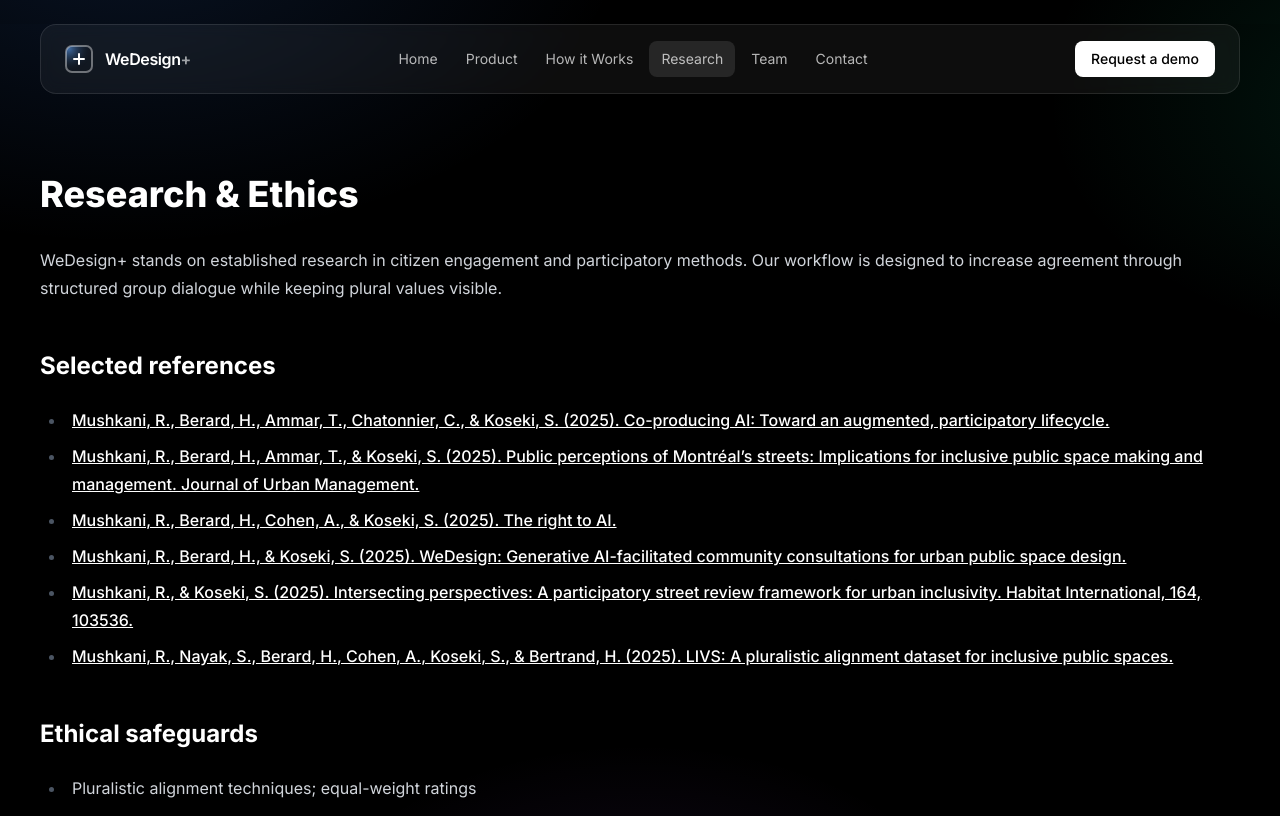
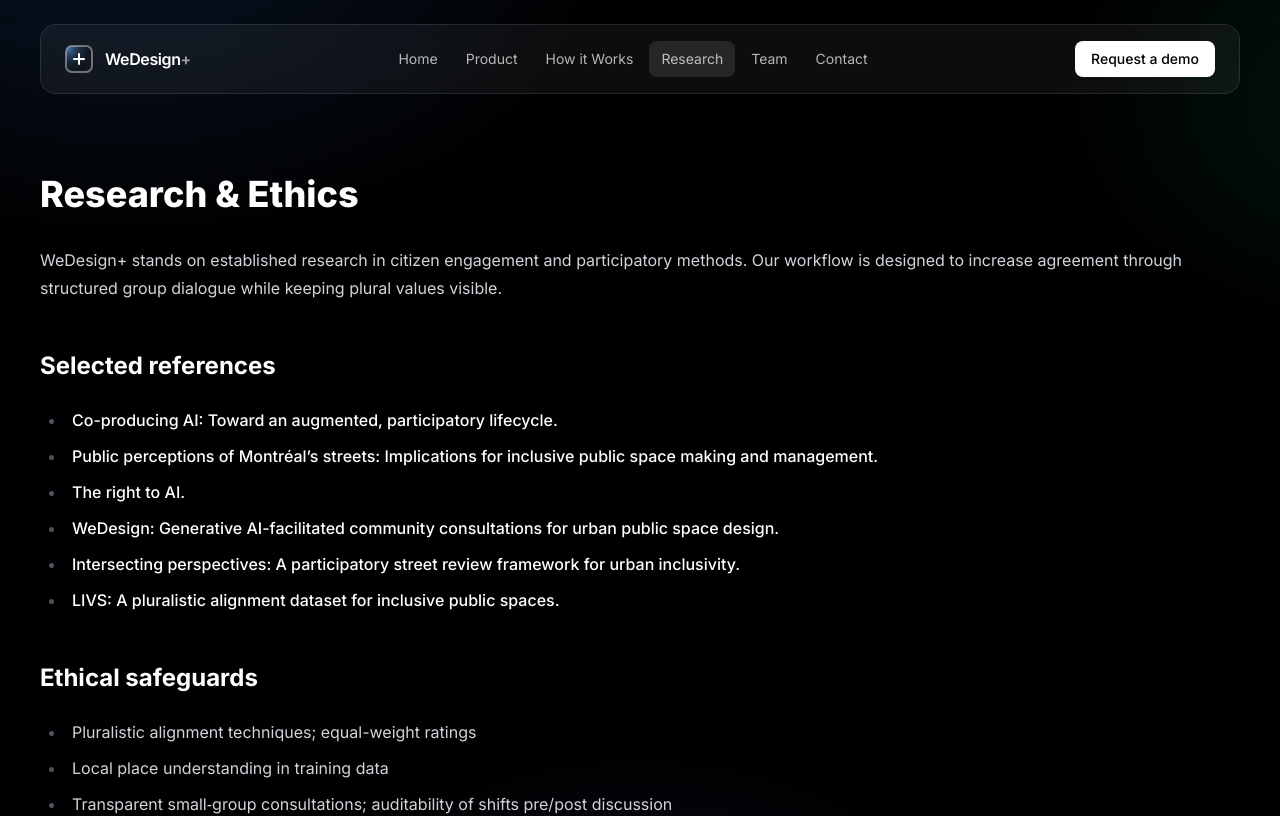
Before and after one commit to rsdmu/wedesign-site, a Next.js app: page /research in a window 1280 px wide. Shown: the top 816 px of the page. Built offline with nearby package versions, Linux system fonts and the light colour scheme.

Commit message:
chore: simplify research references

```diff
--- a/app/(site)/research/page.tsx
+++ b/app/(site)/research/page.tsx
@@ -3,44 +3,39 @@ import Section from "@/components/Section";
 export default function ResearchPage(){
   return (
     <>
-      <Section className="pt-12 md:pt-20 prose prose-invert max-w-none">
+      <Section className="pt-12 md:pt-20 prose prose-invert max-w-none prose-a:no-underline">
         <h1>Research & Ethics</h1>
         <p>WeDesign+ stands on established research in citizen engagement and participatory methods. Our workflow is designed to increase agreement through structured group dialogue while keeping plural values visible.</p>
         <h2>Selected references</h2>
         <ul>
           <li>
             <a href="https://doi.org/10.48550/arXiv.2508.00138">
-              Mushkani, R., Berard, H., Ammar, T., Chatonnier, C., & Koseki, S. (2025). Co-producing AI: Toward an
-              augmented, participatory lifecycle.
+              Co-producing AI: Toward an augmented, participatory lifecycle.
             </a>
           </li>
           <li>
             <a href="https://doi.org/10.1016/j.jum.2025.07.004">
-              Mushkani, R., Berard, H., Ammar, T., & Koseki, S. (2025). Public perceptions of Montréal’s streets:
-              Implications for inclusive public space making and management. Journal of Urban Management.
+              Public perceptions of Montréal’s streets: Implications for inclusive public space making and management.
             </a>
           </li>
           <li>
             <a href="https://doi.org/10.48550/arXiv.2501.17899">
-              Mushkani, R., Berard, H., Cohen, A., & Koseki, S. (2025). The right to AI.
+              The right to AI.
             </a>
           </li>
           <li>
             <a href="https://doi.org/10.48550/arXiv.2508.19256">
-              Mushkani, R., Berard, H., & Koseki, S. (2025). WeDesign: Generative AI-facilitated community
-              consultations for urban public space design.
+              WeDesign: Generative AI-facilitated community consultations for urban public space design.
             </a>
           </li>
           <li>
             <a href="https://doi.org/10.1016/j.habitatint.2025.103536">
-              Mushkani, R., & Koseki, S. (2025). Intersecting perspectives: A participatory street review framework
-              for urban inclusivity. Habitat International, 164, 103536.
+              Intersecting perspectives: A participatory street review framework for urban inclusivity.
             </a>
           </li>
           <li>
             <a href="https://doi.org/10.48550/arXiv.2503.01894">
-              Mushkani, R., Nayak, S., Berard, H., Cohen, A., Koseki, S., & Bertrand, H. (2025). LIVS: A pluralistic
-              alignment dataset for inclusive public spaces.
+              LIVS: A pluralistic alignment dataset for inclusive public spaces.
             </a>
           </li>
         </ul>
```
